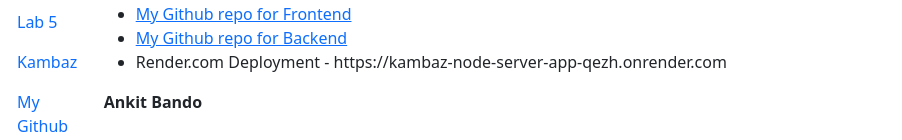
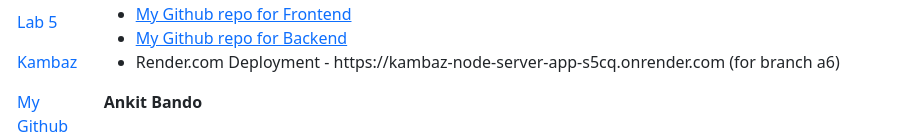
Before and after one commit to Ank7Tz/Kambaz-next-js, a Next.js app: page /Labs in a window 1280 px wide. Shown: the part 199-339 px from the top of the page, without its empty margins (0-902 px from the left). Built offline with nearby package versions, Linux system fonts and the light colour scheme.

Commit message:
added updated render.com url

```diff
--- a/app/Labs/page.tsx
+++ b/app/Labs/page.tsx
@@ -45,7 +45,7 @@ export default function Labs() {
           </Link>
         </li>
         <li>
-            Render.com Deployment - https://kambaz-node-server-app-qezh.onrender.com
+            Render.com Deployment - https://kambaz-node-server-app-s5cq.onrender.com (for branch a6)
         </li>
       </ul>
       <footer>
```
